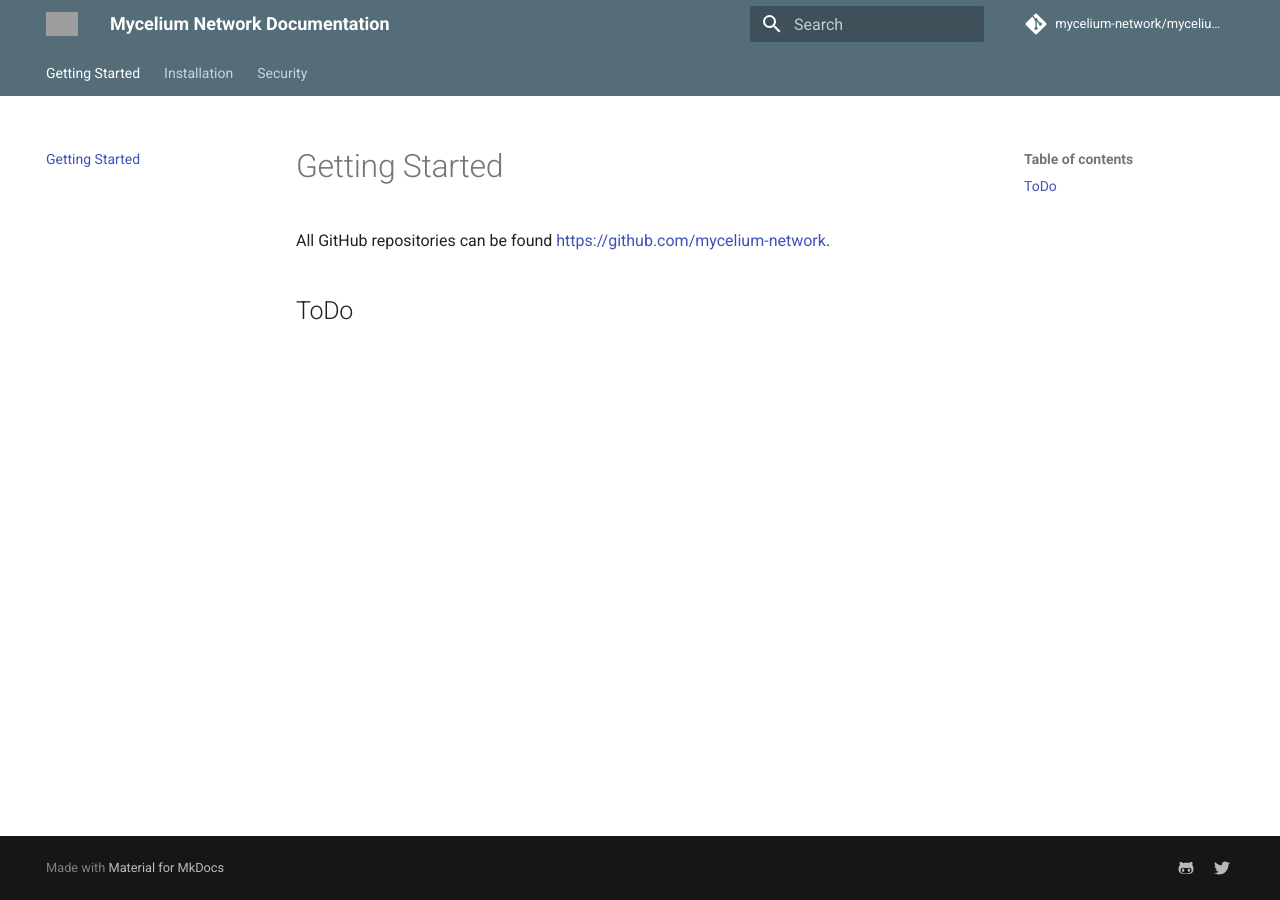
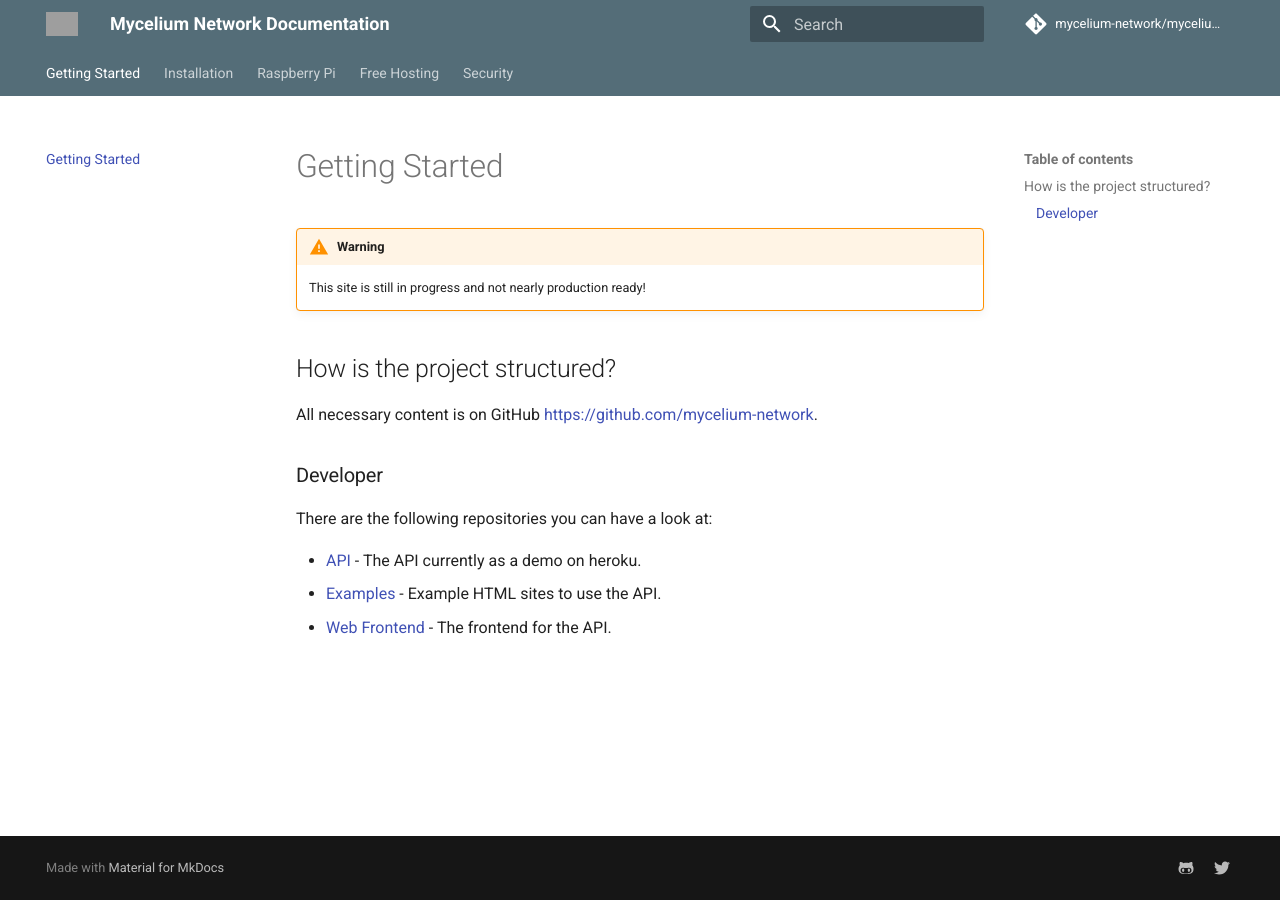
Before and after one commit to mycelium-network/mkdocs, an MkDocs documentation site: the page built from docs/index.md, in a window 1280 px wide. Built offline with MkDocs 1.6.1 and Material for MkDocs 9.7.7, drawn with Linux system fonts in a browser that asks for light colours; comment, search, counter and statistics services are not loaded; grey boxes are pictures that could not be loaded.

Commit message:
Improve structure

```diff
--- /dev/null
+++ b/docs/Raspberry Pi.md
@@ -0,0 +1,3 @@
+# Raspberry Pi
+
+The API is also working on an Raspberry Pi setup.
--- a/docs/index.md
+++ b/docs/index.md
@@ -1,5 +1,16 @@
 # Getting Started
 
-All GitHub repositories can be found [https://github.com/mycelium-network](https://github.com/mycelium-network).
+!!! warning
+    This site is still in progress and not nearly production ready!
 
-## ToDo
+## How is the project structured?
+
+All necessary content is on GitHub [https://github.com/mycelium-network](https://github.com/mycelium-network).
+
+### Developer
+
+There are the following repositories you can have a look at:
+
+* [API](https://github.com/mycelium-network/mycelium-api) - The API currently as a demo on heroku.
+* [Examples](https://github.com/mycelium-network/examples) - Example HTML sites to use the API.
+* [Web Frontend](https://github.com/mycelium-network/web-frontend) - The frontend for the API.
--- a/mkdocs.yml
+++ b/mkdocs.yml
@@ -43,3 +43,9 @@ markdown_extensions:
       custom_checkbox: true
   - pymdownx.tabbed
   - pymdownx.tilde
+
+plugins:
+  - search # necessary for search to work
+  - awesome-pages
+  - git-revision-date-localized:
+      type: date
```
Also changed, not shown: README.md (+2 -0 lines), docs/Free Hosting.md (added, +5 -0 lines), docs/Installation.md (+6 -0 lines), docs/Security/Authentication/index.md (added, +1 -0 lines), docs/Security/index.md (+1 -17 lines), docs/.pages (added), docs/Security/.pages (added), docs/Security/Logging/index.md (added).
